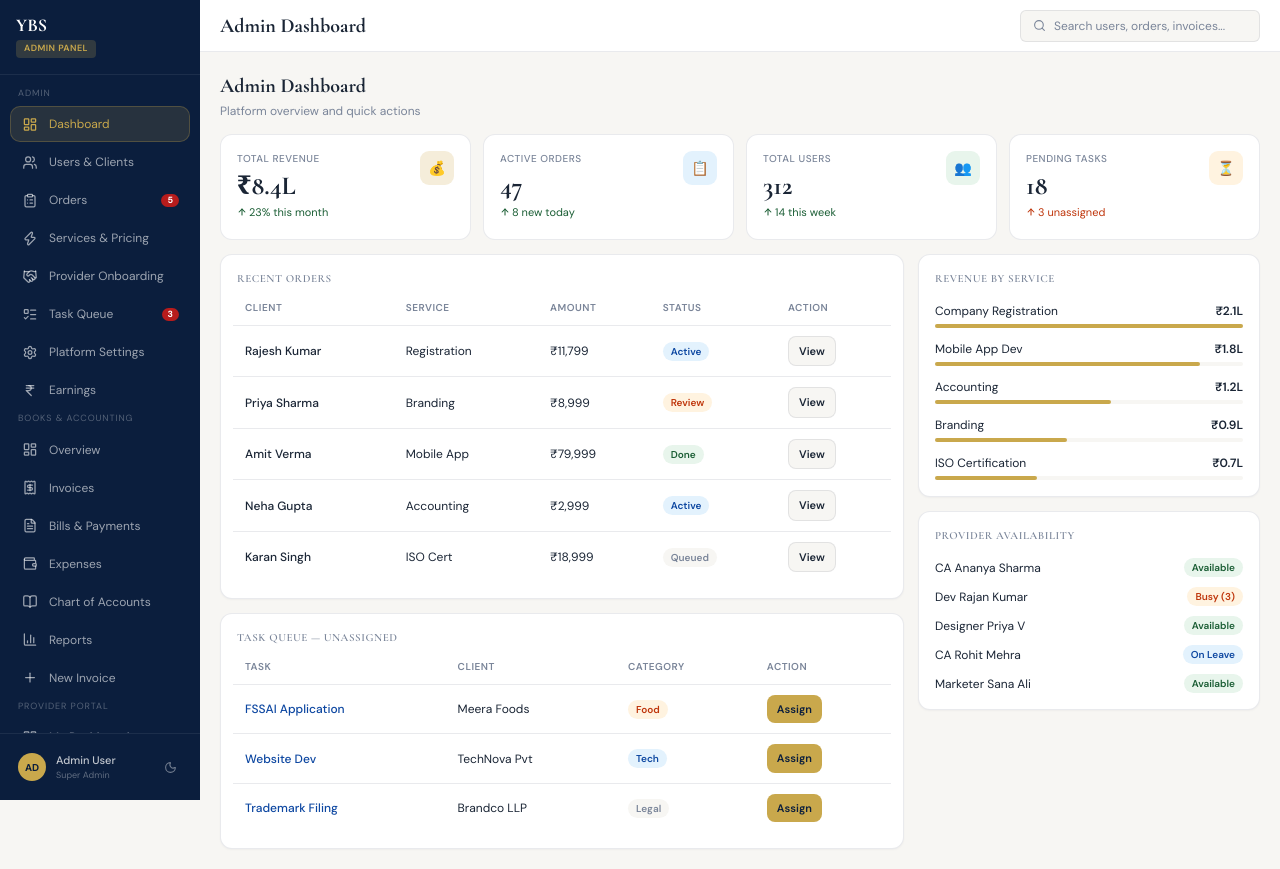
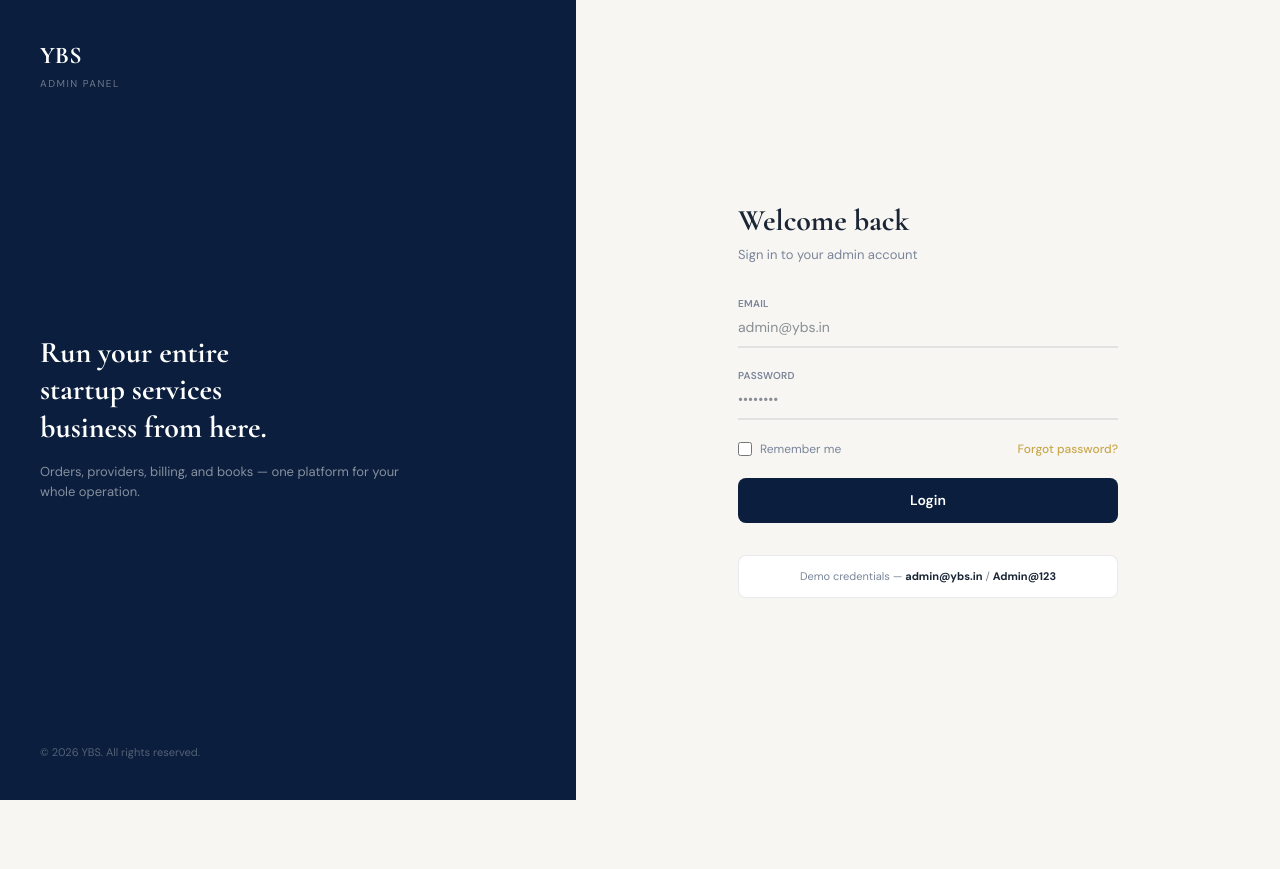
Before and after one commit to rabiya2511/dios-admin, a React (Vite) app: page /login in a window 1280 px wide. Before the commit this address led to /admin/dashboard. After the commit the page ends 800 px from the top, so only its background shows below. Built offline with nearby package versions, Linux system fonts and the light colour scheme.

Commit message:
Add authentication system (login, AuthContext, AuthGuard); wire Sidebar logout

```diff
--- a/src/App.tsx
+++ b/src/App.tsx
@@ -9,6 +9,7 @@ import { InvoicesProvider } from '@/context/InvoicesContext';
 import { ProvidersProvider } from '@/context/ProvidersContext';
 import { ProviderContextProvider } from '@/context/ProviderContext';
 import { LedgerProvider } from '@/context/LedgerContext';
+import { AuthProvider } from '@/context/AuthContext';
 import { router } from '@/routes';
 
 const queryClient = new QueryClient({
@@ -24,6 +25,7 @@ export default function App() {
   return (
     <QueryClientProvider client={queryClient}>
       <ThemeProvider>
+        <AuthProvider>
           <OrdersProvider>
             <TasksProvider>
               <UsersProvider>
@@ -41,6 +43,7 @@ export default function App() {
               </UsersProvider>
             </TasksProvider>
           </OrdersProvider>
+        </AuthProvider>
       </ThemeProvider>
     </QueryClientProvider>
   );
--- /dev/null
+++ b/src/components/auth/AuthGuard.tsx
@@ -0,0 +1,14 @@
+import type { ReactNode } from 'react';
+import { Navigate, useLocation } from 'react-router-dom';
+import { useAuth } from '@/hooks/useAuth';
+
+export function AuthGuard({ children }: { children: ReactNode }) {
+  const { isAuthenticated } = useAuth();
+  const location = useLocation();
+
+  if (!isAuthenticated) {
+    return <Navigate to="/login" replace state={{ from: location.pathname }} />;
+  }
+
+  return <>{children}</>;
+}
--- a/src/components/layout/Sidebar.tsx
+++ b/src/components/layout/Sidebar.tsx
@@ -4,6 +4,7 @@ import { Moon, Sun, User, Settings, LogOut } from 'lucide-react';
 import { NAV_SECTIONS } from '@/constants/navigation';
 import { SidebarNavItem } from '@/components/layout/SidebarNavItem';
 import { useTheme } from '@/hooks/useTheme';
+import { useAuth } from '@/hooks/useAuth';
 import type { AppMode } from '@/types/navigation';
 
 const MODE_PILL_CLASSES: Record<AppMode, string> = {
@@ -22,6 +23,7 @@ export function Sidebar() {
   const location = useLocation();
   const navigate = useNavigate();
   const { theme, toggleTheme } = useTheme();
+  const { logout } = useAuth();
   const [menuOpen, setMenuOpen] = useState(false);
   const menuRef = useRef<HTMLDivElement>(null);
 
@@ -63,8 +65,8 @@ export function Sidebar() {
 
   function handleLogout() {
     setMenuOpen(false);
-    // No auth system wired up yet — placeholder redirect to keep the action functional.
-    navigate('/admin/dashboard');
+    logout();
+    navigate('/login');
   }
 
   return (
--- /dev/null
+++ b/src/context/AuthContext.tsx
@@ -0,0 +1,59 @@
+import { createContext, useCallback, useState, type ReactNode } from 'react';
+import type { AdminAuthUser, LoginPayload } from '@/types/auth';
+
+// TEMPORARY mock credentials — replace with a real API call once a backend exists.
+const MOCK_CREDENTIALS = {
+  email: 'admin@ybs.in',
+  password: 'Admin@123',
+};
+
+const MOCK_USER: AdminAuthUser = {
+  name: 'Admin User',
+  email: 'admin@ybs.in',
+  role: 'Super Admin',
+};
+
+interface AuthContextValue {
+  user: AdminAuthUser | null;
+  isAuthenticated: boolean;
+  login: (payload: LoginPayload) => Promise<{ success: boolean; error?: string }>;
+  logout: () => void;
+}
+
+export const AuthContext = createContext<AuthContextValue | undefined>(undefined);
+
+const STORAGE_KEY = 'ybs-admin-auth';
+
+function getInitialUser(): AdminAuthUser | null {
+  const stored = localStorage.getItem(STORAGE_KEY);
+  return stored ? MOCK_USER : null;
+}
+
+export function AuthProvider({ children }: { children: ReactNode }) {
+  const [user, setUser] = useState<AdminAuthUser | null>(getInitialUser);
+
+  const login = useCallback(async (payload: LoginPayload) => {
+    await new Promise((resolve) => setTimeout(resolve, 500));
+
+    if (payload.email.trim().toLowerCase() !== MOCK_CREDENTIALS.email || payload.password !== MOCK_CREDENTIALS.password) {
+      return { success: false, error: 'Invalid email or password.' };
+    }
+
+    setUser(MOCK_USER);
+    if (payload.rememberMe) {
+      localStorage.setItem(STORAGE_KEY, 'true');
+    }
+    return { success: true };
+  }, []);
+
+  const logout = useCallback(() => {
+    setUser(null);
+    localStorage.removeItem(STORAGE_KEY);
+  }, []);
+
+  return (
+    <AuthContext.Provider value={{ user, isAuthenticated: !!user, login, logout }}>
+      {children}
+    </AuthContext.Provider>
+  );
+}
--- /dev/null
+++ b/src/hooks/useAuth.ts
@@ -0,0 +1,8 @@
+import { useContext } from 'react';
+import { AuthContext } from '@/context/AuthContext';
+
+export function useAuth() {
+  const context = useContext(AuthContext);
+  if (!context) throw new Error('useAuth must be used within an AuthProvider');
+  return context;
+}
--- /dev/null
+++ b/src/pages/Login.tsx
@@ -0,0 +1,125 @@
+import { useState, type FormEvent } from 'react';
+import { useLocation, useNavigate } from 'react-router-dom';
+import { Check } from 'lucide-react';
+import { useAuth } from '@/hooks/useAuth';
+
+export default function Login() {
+  const { login } = useAuth();
+  const navigate = useNavigate();
+  const location = useLocation();
+
+  const [email, setEmail] = useState('');
+  const [password, setPassword] = useState('');
+  const [rememberMe, setRememberMe] = useState(false);
+  const [error, setError] = useState<string | null>(null);
+  const [isSubmitting, setIsSubmitting] = useState(false);
+
+  const redirectTo = (location.state as { from?: string } | null)?.from ?? '/admin/dashboard';
+  const isEmailValid = /\S+@\S+\.\S+/.test(email);
+
+  async function handleSubmit(e: FormEvent) {
+    e.preventDefault();
+    setError(null);
+    setIsSubmitting(true);
+
+    const result = await login({ email, password, rememberMe });
+
+    setIsSubmitting(false);
+    if (result.success) {
+      navigate(redirectTo, { replace: true });
+    } else {
+      setError(result.error ?? 'Unable to sign in.');
+    }
+  }
+
+  return (
+    <div className="flex min-h-screen">
+      {/* Left panel — brand */}
+      <div className="hidden w-[45%] flex-col justify-between bg-navy p-10 lg:flex">
+        <div>
+          <div className="font-display text-2xl font-bold text-white">YBS</div>
+          <div className="mt-1 text-[10px] uppercase tracking-[0.15em] text-white/40">Admin Panel</div>
+        </div>
+        <div>
+          <h2 className="font-display text-3xl font-bold leading-tight text-white">
+            Run your entire<br />startup services<br />business from here.
+          </h2>
+          <p className="mt-4 max-w-sm text-[13px] text-white/50">
+            Orders, providers, billing, and books — one platform for your whole operation.
+          </p>
+        </div>
+        <div className="text-[11px] text-white/30">© 2026 YBS. All rights reserved.</div>
+      </div>
+
+      {/* Right panel — login form */}
+      <div className="flex flex-1 items-center justify-center bg-canvas p-6">
+        <div className="w-full max-w-[380px]">
+          <h1 className="font-display text-3xl font-bold text-text-primary">Welcome back</h1>
+          <p className="mt-1.5 text-[13px] text-text-muted">Sign in to your admin account</p>
+
+          <form onSubmit={handleSubmit} className="mt-8 flex flex-col gap-5">
+            <div className="flex flex-col gap-1.5">
+              <label className="text-[10px] font-semibold uppercase tracking-wide text-text-muted">Email</label>
+              <div className="relative">
+                <input
+                  type="email"
+                  value={email}
+                  onChange={(e) => setEmail(e.target.value)}
+                  placeholder="admin@ybs.in"
+                  required
+                  className="w-full border-b-2 border-border-subtle bg-transparent pb-2 pr-7 text-[14px] text-text-primary outline-none focus:border-gold"
+                />
+                {isEmailValid && (
+                  <span className="absolute right-0 top-0 flex h-5 w-5 items-center justify-center rounded-full bg-gold text-white">
+                    <Check size={11} strokeWidth={3} />
+                  </span>
+                )}
+              </div>
+            </div>
+
+            <div className="flex flex-col gap-1.5">
+              <label className="text-[10px] font-semibold uppercase tracking-wide text-text-muted">Password</label>
+              <input
+                type="password"
+                value={password}
+                onChange={(e) => setPassword(e.target.value)}
+                placeholder="••••••••"
+                required
+                className="w-full border-b-2 border-border-subtle bg-transparent pb-2 text-[14px] text-text-primary outline-none focus:border-gold"
+              />
+            </div>
+
+            <div className="flex items-center justify-between text-[12px]">
+              <label className="flex cursor-pointer items-center gap-2 text-text-muted">
+                <input
+                  type="checkbox"
+                  checked={rememberMe}
+                  onChange={(e) => setRememberMe(e.target.checked)}
+                  className="h-3.5 w-3.5 cursor-pointer accent-gold"
+                />
+                Remember me
+              </label>
+              <a href="#" className="font-medium text-gold hover:underline">
+                Forgot password?
+              </a>
+            </div>
+
+            {error && <p className="text-[12px] text-danger">{error}</p>}
+
+            <button
+              type="submit"
+              disabled={isSubmitting}
+              className="rounded-lg bg-navy py-3 text-[14px] font-semibold text-white transition-opacity hover:opacity-90 disabled:opacity-50"
+            >
+              {isSubmitting ? 'Signing in…' : 'Login'}
+            </button>
+          </form>
+
+          <p className="mt-8 rounded-lg border border-border-subtle bg-surface p-3 text-center text-[11px] text-text-muted">
+            Demo credentials — <strong className="text-text-primary">admin@ybs.in</strong> / <strong className="text-text-primary">Admin@123</strong>
+          </p>
+        </div>
+      </div>
+    </div>
+  );
+}
--- a/src/routes/index.tsx
+++ b/src/routes/index.tsx
@@ -21,10 +21,17 @@ import ActiveTasks from '@/pages/provider/ActiveTasks';
 import CompletedTasks from '@/pages/provider/CompletedTasks';
 import Earnings from '@/pages/provider/Earnings';
 import AdminEarnings from '@/pages/admin/AdminEarnings';
+import Login from '@/pages/Login';
+import { AuthGuard } from '@/components/auth/AuthGuard';
 
 export const router = createBrowserRouter([
+  { path: '/login', element: <Login /> },
   {
-    element: <DashboardLayout />,
+    element: (
+      <AuthGuard>
+        <DashboardLayout />
+      </AuthGuard>
+    ),
     children: [
       { index: true, element: <Navigate to="/admin/dashboard" replace /> },
       { path: '/admin/dashboard', element: <AdminDashboard /> },
--- /dev/null
+++ b/src/types/auth.ts
@@ -0,0 +1,11 @@
+export interface AdminAuthUser {
+  name: string;
+  email: string;
+  role: string;
+}
+
+export interface LoginPayload {
+  email: string;
+  password: string;
+  rememberMe: boolean;
+}
```
Lines whose indentation alone changed are shown as unchanged.
